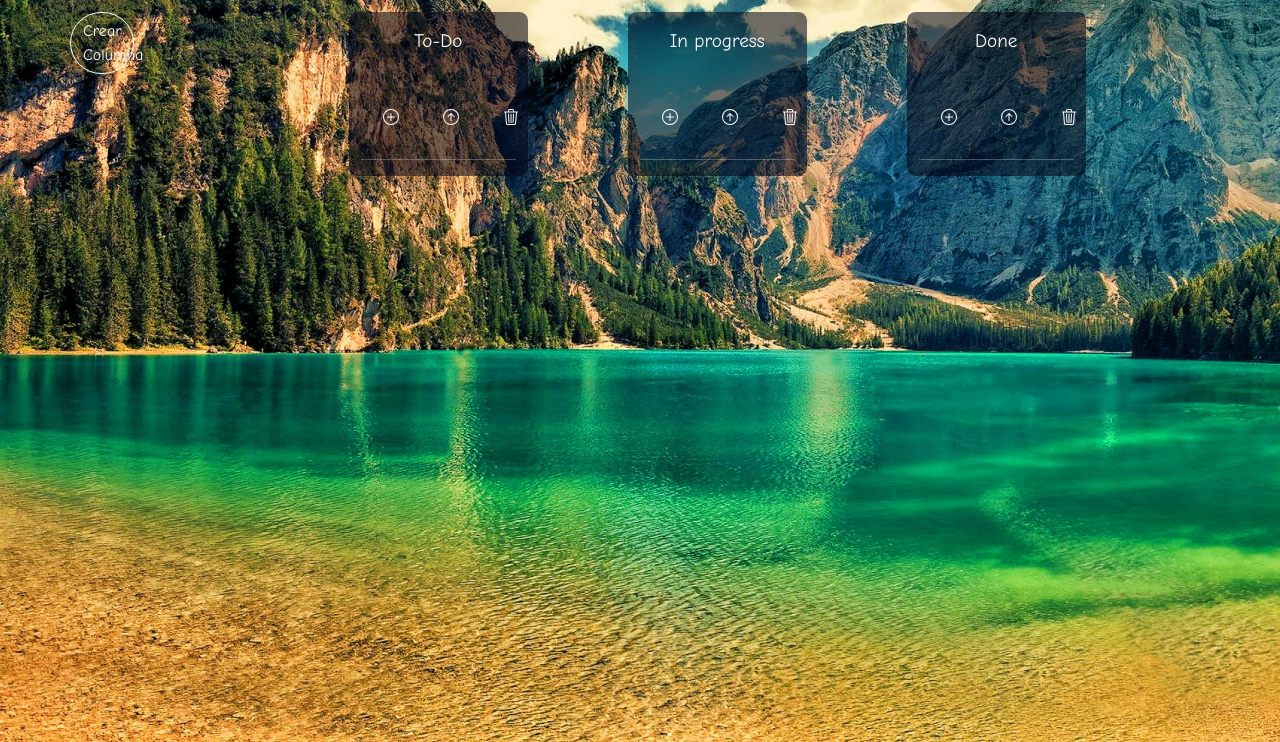
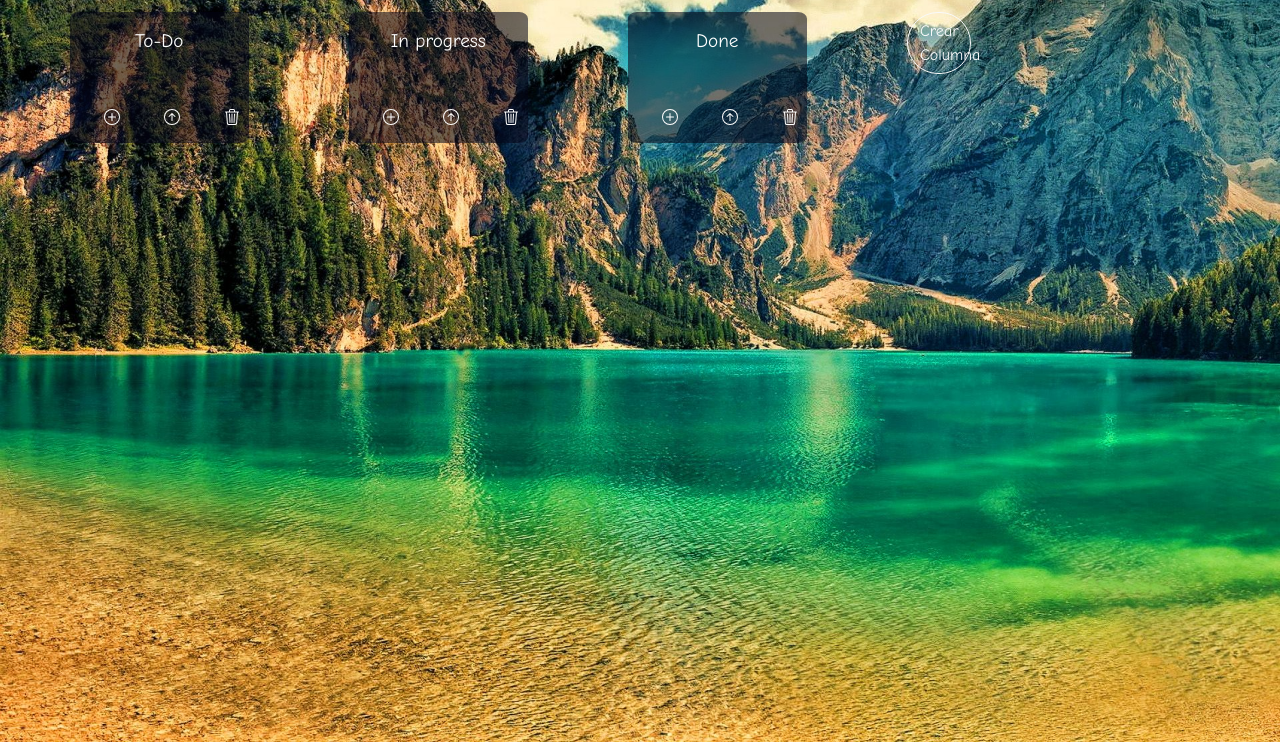
Before and after one commit to floroldos/trabajoTrelloDesarrolloWeb, a plain HTML site: page index.html in a window 1280 px wide. Shown: the part 58-800 px from the top of the page. Drawn offline with nearby package versions, Linux system fonts and the light colour scheme.

Commit message:
persistencia

```diff
--- a/index.html
+++ b/index.html
@@ -10,7 +10,7 @@
     <link rel="shortcut icon" href="img/trello-seeklogo.com.svg">
     <link rel="stylesheet" href="https://cdn.jsdelivr.net/npm/bootstrap-icons@1.10.5/font/bootstrap-icons.css%22%3E">
 </head>
-<body>
+<body onload = "cargarJson()">
     <div>
         <nav class="navbar scroll">
             <div class="container-fluid">
--- a/script.js
+++ b/script.js
@@ -1,8 +1,11 @@
 /// Global
+
+const buttonA = document.querySelector("#button_A");
+const botonColumna = document.querySelector("#botonColumna");
 
 var tarjId = 0;
 
-class tarea{
+class tarea {
   constructor(nombre, descripcion) {
     this.nombre = nombre;
     this.descripcion = descripcion;
@@ -11,7 +14,7 @@ class tarea{
 
 /// Funciones Principales ///
 
-// Crar Columna //
+// Crear Columna //
 function crearColumna (nombreColumna){
   let columna = `
     <div class="row justify-content-center col-3 contenedor" ondrop="drop(event)" ondragover="allowDrop(event)">
@@ -27,7 +30,7 @@ function crearColumna (nombreColumna){
             <path d="M8 4a.5.5 0 0 1 .5.5v3h3a.5.5 0 0 1 0 1h-3v3a.5.5 0 0 1-1 0v-3h-3a.5.5 0 0 1 0-1h3v-3A.5.5 0 0 1 8 4z"/>
           </svg>
         </button>
-          <button onclick = "contraerDescontraer(this)" type="button" margin-left=5px class="botonColumnStyle btn btn-outline-light rounded-circle">
+        <button onclick = "botonContraerDecontraer(this)" type="button" margin-left=5px class="botonColumnStyle btn btn-outline-light rounded-circle">
           <svg xmlns="http://www.w3.org/2000/svg" width="16" height="16" fill="currentColor" class="bi bi-arrow-up-circle" viewBox="0 0 16 16">
             <path fill-rule="evenodd" d="M1 8a7 7 0 1 0 14 0A7 7 0 0 0 1 8zm15 0A8 8 0 1 1 0 8a8 8 0 0 1 16 0zm-7.5 3.5a.5.5 0 0 1-1 0V5.707L5.354 7.854a.5.5 0 1 1-.708-.708l3-3a.5.5 0 0 1 .708 0l3 3a.5.5 0 0 1-.708.708L8.5 5.707V11.5z"/>
           </svg>
@@ -38,19 +41,17 @@ function crearColumna (nombreColumna){
           </svg>
         </button>
       </div>
-        <div class="linea">
-          <hr/>
-        </div>
       <div class = "contenido" style="display: block;"  ondrop="drop(event)" ondragover="allowDrop(event)">
       </div>
     </div>
   `;
-  const nuevaColumna = document.createElement("div"); // Crear un nuevo elemento div para la columna
+  const nuevaColumna = document.createElement("div"); // Crear un nuevo elemento div para la tarjeta
   nuevaColumna.className = "col-3 columna";
-  nuevaColumna.innerHTML = columna; // Asignar el contenido HTML al nuevo div
+  nuevaColumna.innerHTML = columna; // Asignar el contenido HTML de la tarjeta al nuevo div
 
   const contenedor = document.getElementById("panel");
-  contenedor.appendChild(nuevaColumna); // Agregar la nueva columna
+  const boton = document.getElementById("button")
+  contenedor.insertBefore(nuevaColumna, boton); // Agregar la nueva columna
 }
 
 // Crear Tarjeta //
```
Lines whose indentation alone changed are shown as unchanged.
